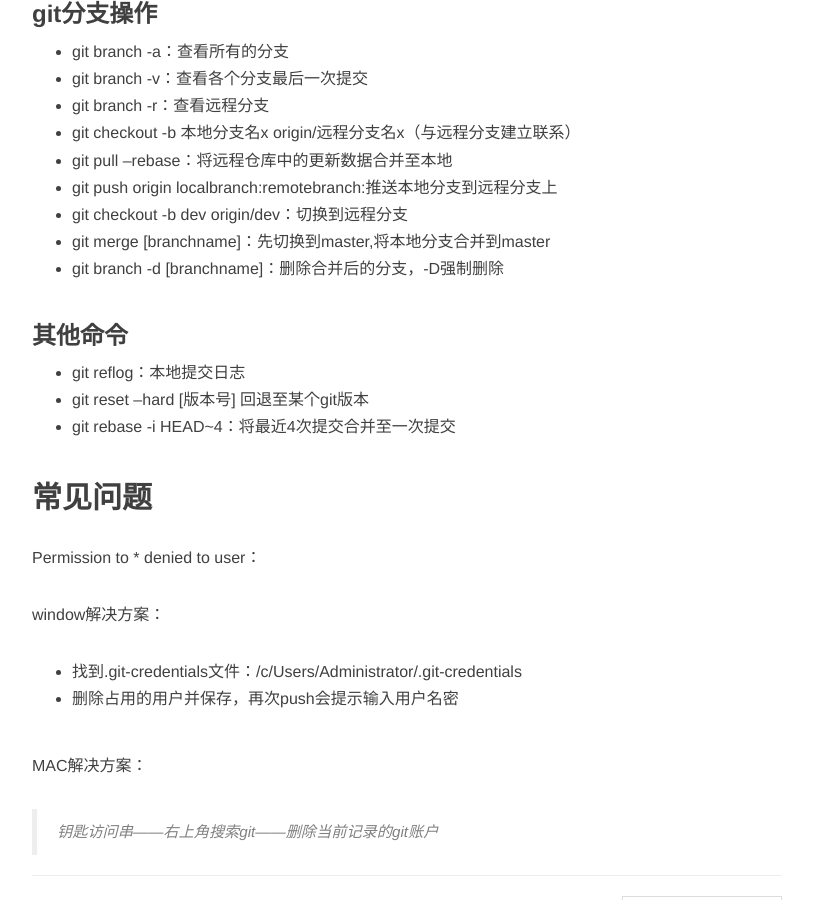
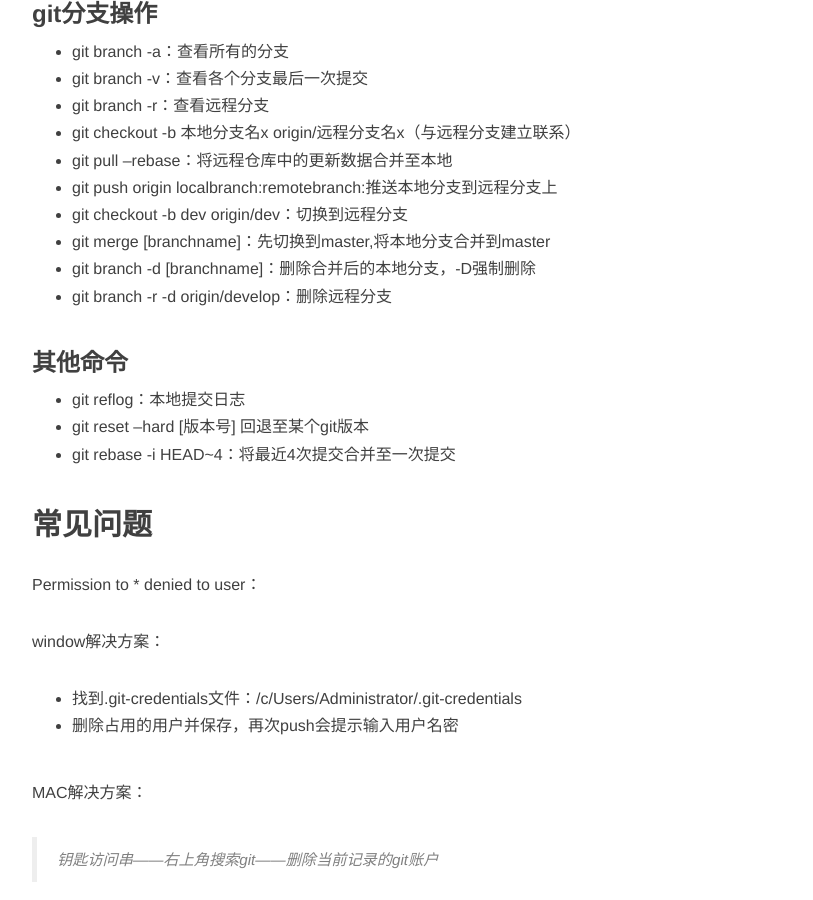
Before and after one commit to ZhouJianBoPro/ZhouJianBoPro.github.io, a Jekyll site: the page built from _posts/2018-03-15-git.md, in a window 1280 px wide and 900 px high, scrolled down 2446 px. Shown: the whole window, without its empty margins (233-1046 px from the left). Built offline with Jekyll 4.4.1, drawn with Linux system fonts in a browser that asks for light colours; nearby versions of some CDN libraries; comment, search, counter and statistics services are not loaded.

Commit message:
defalut commit；

```diff
--- a/_posts/2018-03-15-git.md
+++ b/_posts/2018-03-15-git.md
@@ -81,7 +81,8 @@ git config --global credential.helper osxkeychain
 - git push origin localbranch:remotebranch:推送本地分支到远程分支上
 - git checkout -b dev origin/dev：切换到远程分支
 - git merge [branchname]：先切换到master,将本地分支合并到master
-- git branch -d [branchname]：删除合并后的分支，-D强制删除
+- git branch -d [branchname]：删除合并后的本地分支，-D强制删除
+- git branch -r -d origin/develop：删除远程分支
 
 ### 其他命令
 - git reflog：本地提交日志
```
